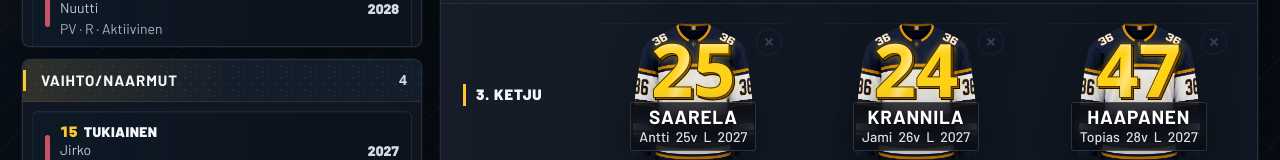
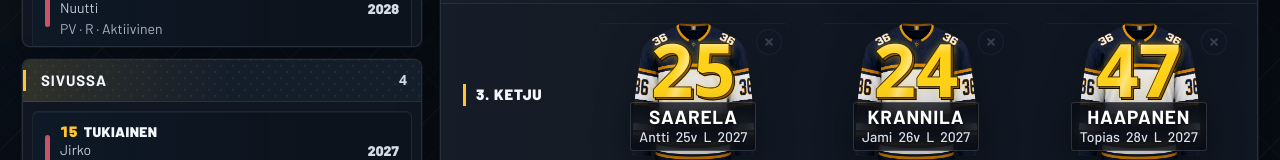
Before and after one commit to Mgrmjp/lukko-lineup, a Svelte app: page / in a window 1280 px wide. Shown: the part 761-921 px from the top of the page. Built offline with nearby package versions, Linux system fonts and the light colour scheme; a web font is replaced by a local one.

Commit message:
fix: improve Finnish wording - 'Sivussa' instead of 'Vaihto/Naarmut'

```diff
--- a/src/App.svelte
+++ b/src/App.svelte
@@ -357,7 +357,7 @@ async function copyShareUrl() {
       {#if players.filter((player) => assignedIds.has(player.id) && !lineupIds.has(player.id)).length > 0}
       <section class="pool-section">
         <div class="pool-section__header">
-          <h2>Vaihto/Naarmut</h2>
+          <h2>Sivussa</h2>
           <span>{assignedIds.size - lineupIds.size}</span>
         </div>
         <div class="pool-section__cards">
```
